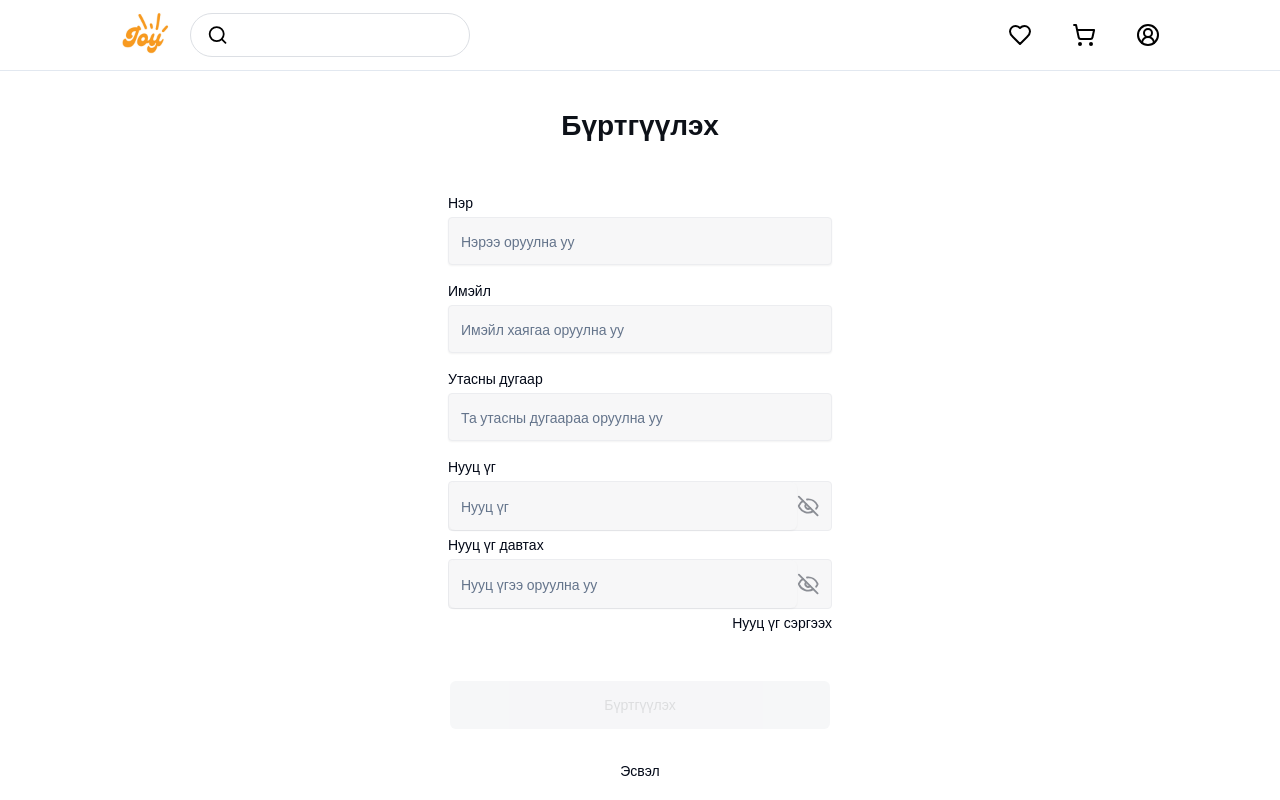
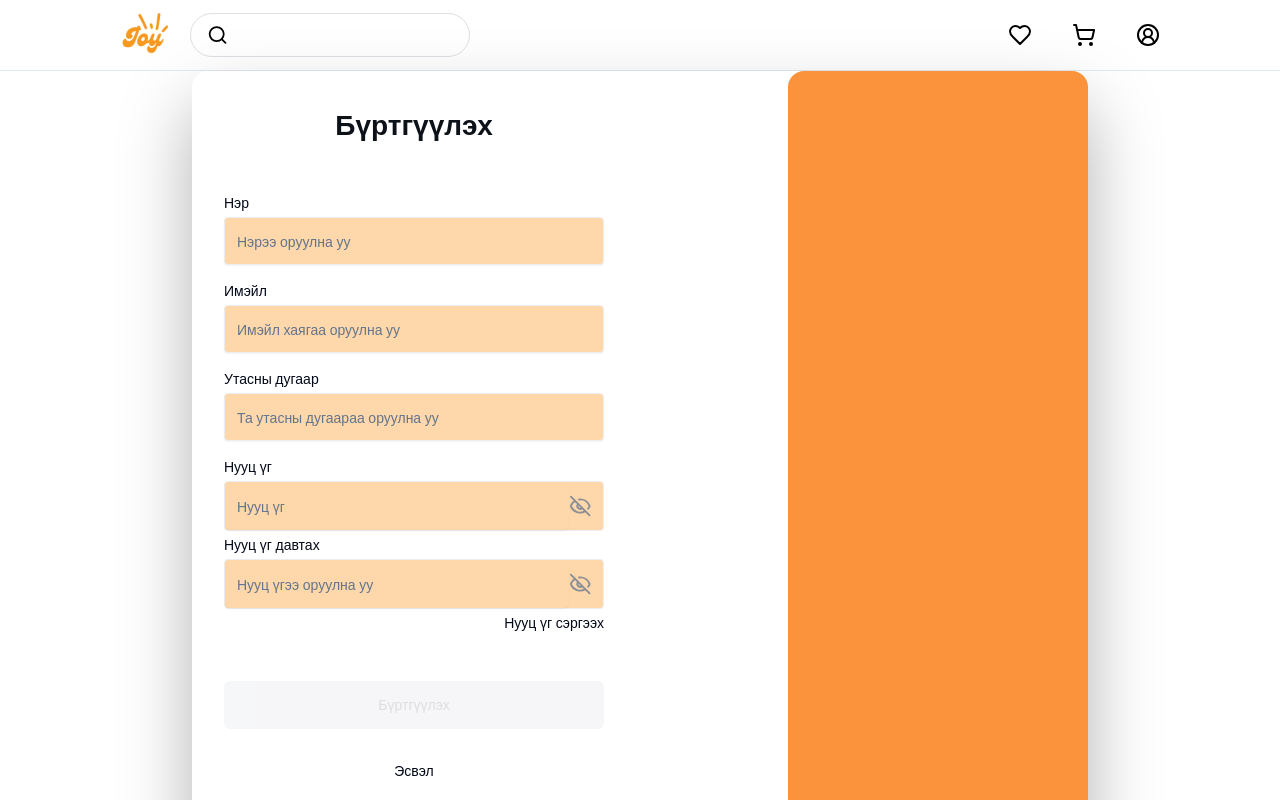
Before and after one commit to ksubi666/Joy, a Next.js app in the folder FE/: page /signup in a window 1280 px wide. Shown: the top 800 px of the page. Built offline with nearby package versions, Linux system fonts and the light colour scheme.

Commit message:
[FE] Review and rating component

```diff
--- a/FE/src/app/page.tsx
+++ b/FE/src/app/page.tsx
@@ -7,6 +7,8 @@ import { useEffect, useState } from 'react';
 import ProductsList from '@/components/ProductsList';
 import { axiosInstance } from '@/lib/axios';
 import { useRouter } from 'next/navigation';
+import ReviewAndRating from '@/components/Review';
+import ReviewRating from '@/components/Review';
 
 interface Category {
   _id: number;
@@ -38,6 +40,7 @@ export default function Home() {
       <MainPage categories={categories.slice(0, 5)} />
       <Subcategory categories={categories.slice(5, 30)} />
       <ProductsList />
+      <ReviewRating />
     </div>
   );
 }
--- /dev/null
+++ b/FE/src/components/Review.tsx
@@ -0,0 +1,65 @@
+import { useState } from 'react';
+
+interface Review {
+  text: string;
+  rating: number;
+}
+
+const ReviewRating = () => {
+  const [reviews, setReviews] = useState<Review[]>([]);
+  const [text, setText] = useState('');
+  const [rating, setRating] = useState<number | null>(null);
+
+  const handleSubmit = (e: React.FormEvent) => {
+    e.preventDefault();
+    if (text && rating !== null) {
+      setReviews([...reviews, { text, rating }]);
+      setText('');
+      setRating(null);
+    }
+  };
+
+  return (
+    <div>
+      <h2 className='text-[30px] font-bold'>Write a Review</h2>
+      <div className='mt-5'>
+          <span>Rating: </span>
+           {[1, 2, 3, 4, 5].map((star) => (
+            <span
+              key={star}
+              style={{ cursor: 'pointer', fontSize: '20px', color: star <= (rating || 0) ? 'gold' : 'gray' }}
+              onClick={() => setRating(star)}
+            >
+              ★
+            </span>
+          ))}
+        </div>
+      <form onSubmit={handleSubmit}>
+        <textarea
+          value={text}
+          onChange={(e) => setText(e.target.value)}
+          placeholder="Write your review here"
+          className='flex flex-col justify-center border-[1px] border-solid border-slate-400 w-[500px] rounded-md'
+          required
+        />
+
+        <button
+        type="submit"
+        className='bg-orange-500 rounded-xl w-fit mt-2 px-6 py-1 text-white font-semibold drop-shadow-lg text-[18px]'
+        >Submit</button>
+      </form>
+
+      <h3 className='mt-7 text-[20px] font-semibold'>Reviews:</h3>
+      <ul>
+        {reviews.map((review, index) => (
+          <li key={index}>
+            <p>{review.text}</p>
+            <p>Rating: {review.rating} ★</p>
+          </li>
+        ))}
+      </ul>
+    </div>
+  );
+};
+
+export default ReviewRating;
--- a/FE/src/components/SignUp.tsx
+++ b/FE/src/components/SignUp.tsx
@@ -18,18 +18,18 @@ interface FormData {
 
 export const styles = {
   container:
-    'w-[448px] h-fit rounded-[16px] flex flex-col gap-[48px] p-8 bg-white m-auto pb-20',
+    'w-[448px] h-fit  flex flex-col gap-[48px] p-8 bg-white m-auto pb-20 rounded-l-2xl',
   header: 'text-[#0D1118] text-center text-[28px] font-bold',
   form: 'flex flex-col items-start gap-4 w-full text-sm',
   inputContainer: 'flex flex-col gap-1 w-full text-sm',
   subContainer: 'flex flex-col w-full gap-8 items-center text-sm',
   input:
-    'w-full flex items-center justify-between border-[#ECEDF0] border-[0.5px] bg-[#F7F7F8] text-[#8B8E95] rounded-[4px] pr-3',
+    'w-full flex items-center justify-between border-[#ECEDF0] border-[0.5px] bg-orange-200 text-[#8B8E95] rounded-[4px] pr-3',
   Button1:
     'w-[380px] font-normal px-4 py-2 bg-[#F79A1F] text-white disabled:bg-[#EEEFF2] disabled:text-[#1C20243D] h-12',
   Button2:
     'w-[380px] bg-white border-[#EB4F47] border-[1px] text-[#272727] font-normal px-4 py-2 hover:bg-[#EB4F47] hover:text-white flex items-center justify-center rounded-lg h-12',
-  borderOff: 'bg-[#F7F7F8] border-0',
+  borderOff: 'bg-orange-200 border-0',
 };
 
 
@@ -84,7 +84,8 @@ export const Signup = () => {
   };
 
   return (
-    <form className={styles.container} onSubmit={handleSubmit}>
+    <div className='flex items-center w-[896px] drop-shadow-[0_35px_35px_rgba(0,0,0,0.30)] rounded-2xl justify-between mx-auto'>
+      <form className={styles.container} onSubmit={handleSubmit}>
       <div className={styles.header}>
         <h2>Бүртгүүлэх</h2>
       </div>
@@ -181,6 +182,12 @@ export const Signup = () => {
           Нэвтрэх
         </Link>
       </div>
-    </form>
+      </form>
+
+      <div className='flex w-full h-[870px] bg-white items-center justify-end rounded-r-2xl'>
+        <div className='bg-orange-400 rounded-2xl w-[300px] h-full'></div>
+      </div>
+
+    </div>
   );
 };
```
Also changed, not shown: FE/src/assets/model.png (added).
